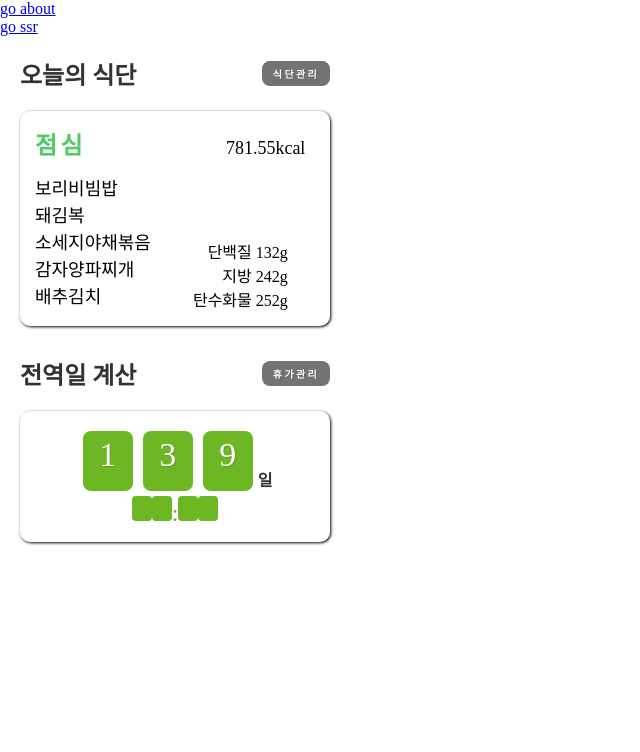
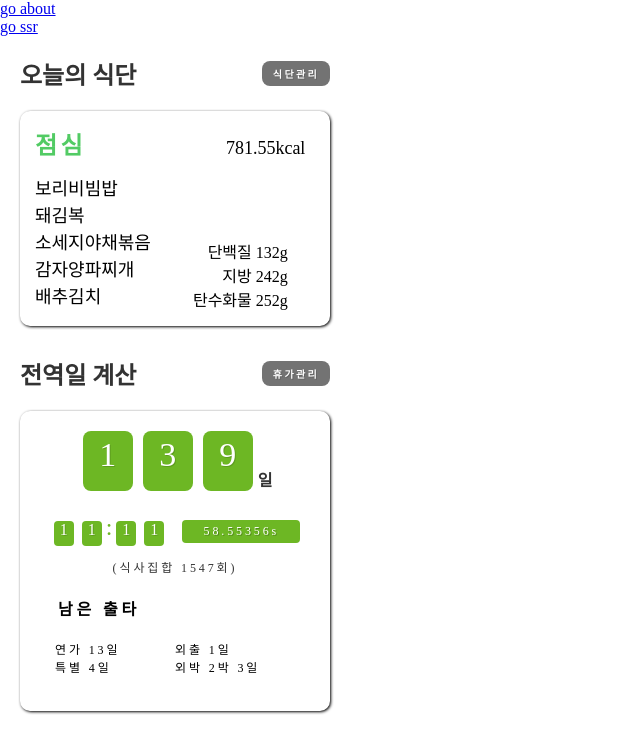
Before and after one commit to KMU-WINK/hssp-web, a Next.js app: page / in a window 1280 px wide. Shown: the top 752 px of the page, without its empty margins (0-640 px from the left). Built offline with nearby package versions, Linux system fonts and the light colour scheme.

Commit message:
메인페이지 #1 - 전역일 계산 카드 추가

```diff
--- a/components/CardHeader.js
+++ b/components/CardHeader.js
@@ -41,5 +41,5 @@ const styles = {
         borderRadius: 8,
         backgroundColor : '#737373',
         textShadow : '1px 1px 0px rgba(0, 0, 0, 0.14)',
-    }
+    },
 };
--- a/components/CountCard.js
+++ b/components/CountCard.js
@@ -34,7 +34,29 @@ export function CountCard(props){
                     {props.min4}
                 </div>
                 <div style={styles.sec}>
-
+                    {props.sec}s
+                </div>
+            </div>
+            <div style={styles.mealCount}>
+                (식사집합 {props.mealCount}회)
+            </div>
+            <div style={styles.leaveBreak}>
+                남은 출타
+            </div>
+            <div style={styles.dayDiv}>
+                <div style={styles.inlineDiv}>
+                    연가 {props.yearBreak}일
+                </div>
+                <div style={styles.inlineDiv}>
+                    외출 {props.oneBreak}일
+                </div>
+                <div>
+                    <div style={styles.inlineDiv}>
+                        특별 {props.specialBreak}일
+                    </div>
+                    <div style={styles.inlineDiv}>
+                        외박 {props.twoBreak}박 {props.twoBreak2}일
+                    </div>
                 </div>
             </div>
         </div>
@@ -80,7 +102,7 @@ const styles = {
         // fontStyle : 'italic',
         fontWight : 'normal',
         textShadow : '1px 1px 0px rgba(0, 0, 0, 0.15)',
-
+        margin : '0px 4px',
     },
     comma : {
         display : 'inline-block',
@@ -91,5 +113,37 @@ const styles = {
         color : '#6DB724',
     },
     sec : {
+        display : 'inline-block',
+        textAlign : 'center',
+        backgroundColor : '#6DB724',
+        color : '#FFFFFF',
+        borderRadius : 4,
+        width : 110,
+        letterSpacing : '0.24em',
+        textShadow : '1px 1px 0px rgba(0, 0, 0, 0.25)',
+        fontSize : 12,
+        padding : 4,
+        margin : '24px 0px 15px 14px',
     },
+    mealCount : {
+        fontSize : 12,
+        letterSpacing : '0.24em',
+        color : '#333333',
+        paddingBottom : 20,
+    },
+    leaveBreak : {
+        paddingRight : 152,
+        fontWeight : 'bold',
+        letterSpacing : '0.24em',
+    },
+    dayDiv : {
+        margin : 20,
+    },
+    inlineDiv : {
+        width : '50%',
+        display : 'inline-block',
+        textAlign : 'left',
+        fontSize : 12,
+        letterSpacing : '0.24em',
+    }
 };
--- a/pages/index.js
+++ b/pages/index.js
@@ -34,6 +34,17 @@ const Index = () => {
                     hundred ="1"
                     ten = '3'
                     one = '9'
+                    min1 = '1'
+                    min2 = '1'
+                    min3 = '1'
+                    min4 = '1'
+                    sec = '58.55356'
+                    mealCount = '1547'
+                    yearBreak='13'
+                    oneBreak='1'
+                    twoBreak='2'
+                    twoBreak2='3'
+                    specialBreak='4'
                 />
             </Card>
         </Layout>
```
